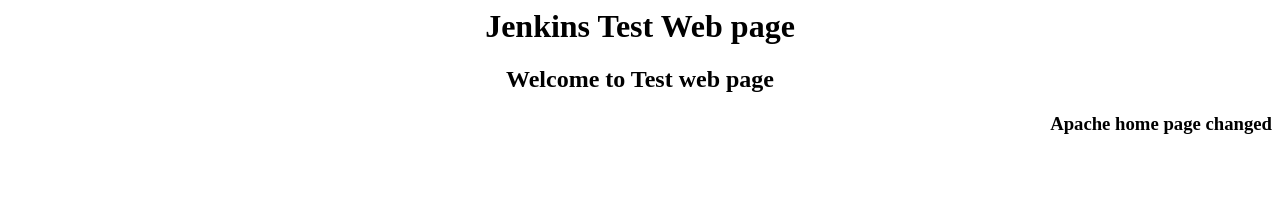
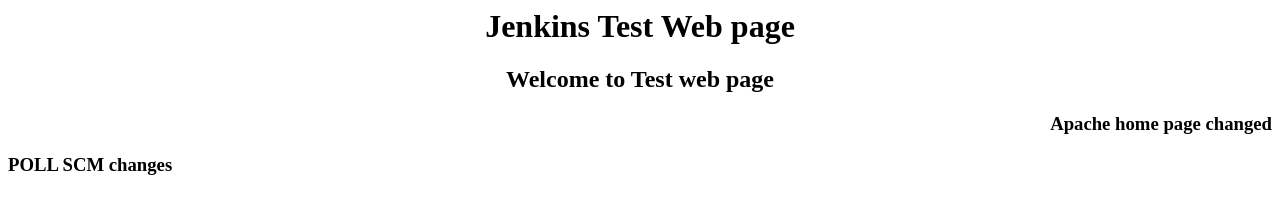
Before and after one commit to kdbs50/Jenkins, a plain HTML site: page index.html in a window 1280 px wide. Drawn offline with Linux system fonts and the light colour scheme.

Commit message:
Update index.html

```diff
--- a/index.html
+++ b/index.html
@@ -1,3 +1,4 @@
 <h1 align=center> Jenkins Test Web page </h1>
 <h2 align=center> Welcome to Test web page</h2>
 <h3 align=right> Apache home page changed</h2>
+<h3 align=left> POLL SCM changes</h2>
```
